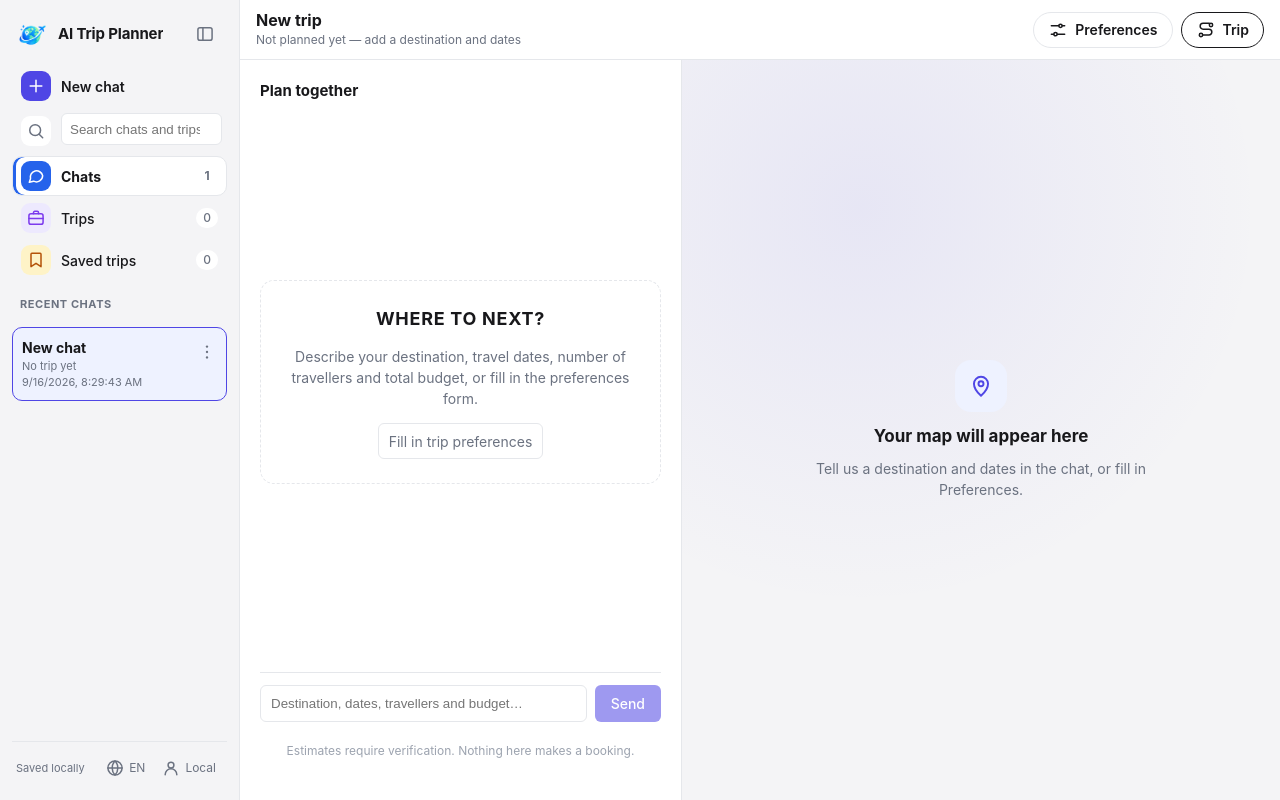
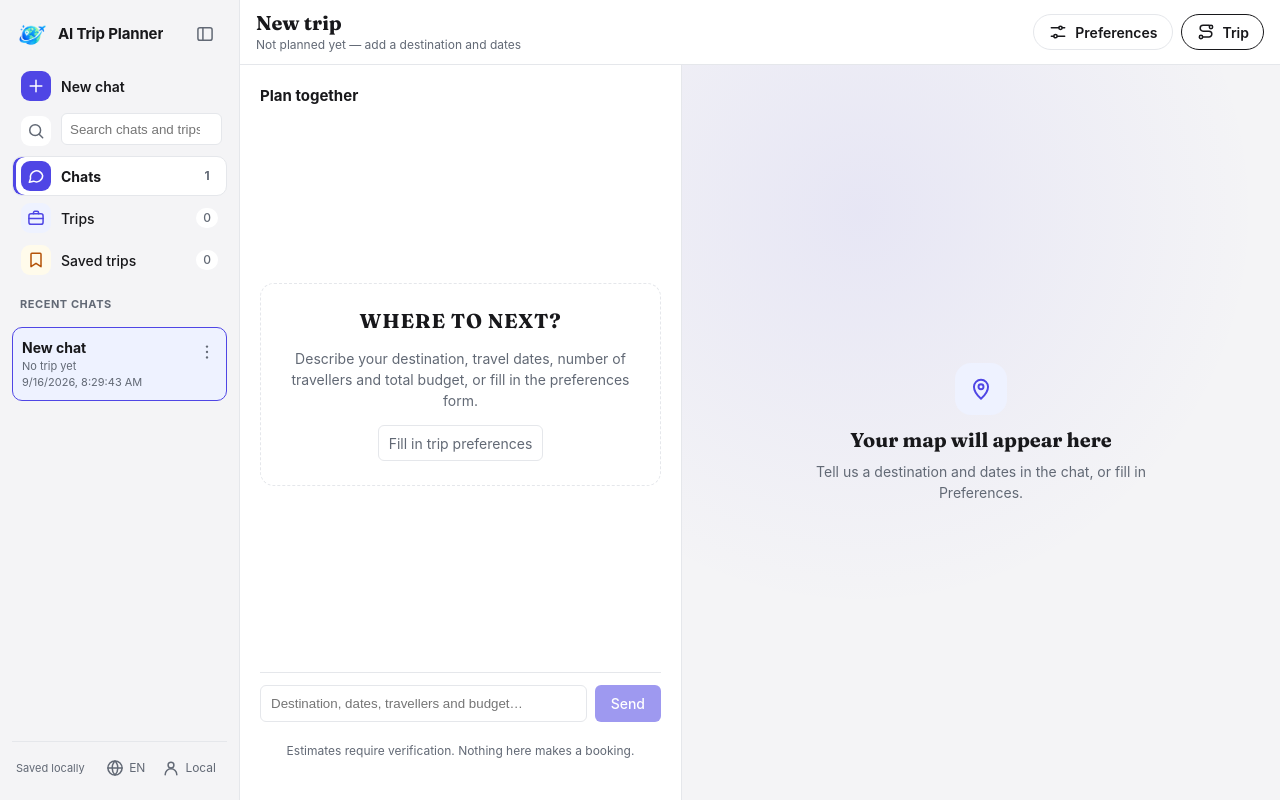
Before and after one commit to HeadmasterEggy/AI_TRIP_PLANNER, a Next.js app in the folder apps/web/: page / in a window 1280 px wide. Built offline with nearby package versions, Linux system fonts and the light colour scheme.

Commit message:
style(web): establish theme and typography hierarchy

```diff
--- a/apps/web/app/globals.css
+++ b/apps/web/app/globals.css
@@ -1,11 +1,19 @@
 /* Design tokens. Owner: E — tweak freely, keep names stable. */
 :root {
+  color-scheme: light dark;
+  --font-display: Georgia, "Times New Roman", serif;
+  --font-size-title: 1.25rem;
+  --font-size-body: 0.875rem;
+  --font-size-meta: 0.75rem;
+  --line-height-title: 1.3;
+  --line-height-body: 1.5;
   --page: #fbfbfc;
   --surface: #ffffff;
   --surface-2: #f4f4f6;
   --text: #18181b;
-  --text-dim: #6b7280;
-  --text-mut: #9ca3af;
+  --text-dim: #626975;
+  --text-mut: #626975;
+  --on-accent: #fff;
   --border: #e5e7eb;
   --accent: #4f46e5;
   --accent-bg: #eef2ff;
@@ -39,7 +47,8 @@
     --surface-2: #1f1f24;
     --text: #e8e8ea;
     --text-dim: #9ca3af;
-    --text-mut: #6b7280;
+    --text-mut: #9ca3af;
+    --on-accent: #0e0e11;
     --border: #2a2a31;
     --accent: #8b83f0;
     --accent-bg: #201d3d;
@@ -70,7 +79,7 @@ body {
   background: var(--page);
   color: var(--text);
   font:
-    14px/1.5 -apple-system,
+    var(--font-size-body) / var(--line-height-body) -apple-system,
     BlinkMacSystemFont,
     "Segoe UI",
     system-ui,
@@ -297,7 +306,7 @@ button {
   border: none;
   border-radius: var(--radius-sm);
   background: var(--accent);
-  color: #fff;
+  color: var(--on-accent);
   font-weight: 500;
   transition:
     filter var(--transition),
@@ -546,7 +555,7 @@ button {
   border: none;
   border-radius: var(--radius-sm);
   background: var(--accent);
-  color: #fff;
+  color: var(--on-accent);
   font-weight: 500;
   box-shadow: var(--shadow-sm);
   transition:
@@ -672,7 +681,7 @@ button:not(.section__row):not(.stay-option):not(.primary):not(.trip__cta) {
 }
 .primary {
   background: var(--accent);
-  color: #fff;
+  color: var(--on-accent);
   border: 0;
   border-radius: var(--radius-sm);
   padding: 9px 14px;
@@ -899,8 +908,8 @@ button:not(.section__row):not(.stay-option):not(.primary):not(.trip__cta) {
   margin: 24px auto;
   padding: 24px;
   max-width: 1400px;
-  background: #fff;
-  border: 1px solid #deded7;
+  background: var(--surface);
+  border: 1px solid var(--border);
   border-radius: 16px;
   overflow-wrap: anywhere;
 }
@@ -914,17 +923,17 @@ button:not(.section__row):not(.stay-option):not(.primary):not(.trip__cta) {
 .trip-editor input {
   padding: 8px 12px;
   margin: 4px;
-  border: 1px solid #c6cec6;
+  border: 1px solid var(--border);
   border-radius: 6px;
   max-width: 100%;
 }
 .trip-editor button[aria-pressed="true"] {
-  background: #dce8df;
+  background: var(--accent-bg);
 }
 .trip-editor button:focus-visible,
 .trip-editor input:focus-visible,
 .trip-editor select:focus-visible {
-  outline: 3px solid #37664c;
+  outline: 3px solid var(--accent);
   outline-offset: 2px;
 }
 .editor-columns {
@@ -933,14 +942,14 @@ button:not(.section__row):not(.stay-option):not(.primary):not(.trip__cta) {
   gap: 24px;
 }
 .editor-activity {
-  border-bottom: 1px solid #ddd;
+  border-bottom: 1px solid var(--border);
   padding: 16px 0;
 }
 .google-map {
   height: 480px;
   min-width: 0;
   border-radius: 12px;
-  background: #edf0e9;
+  background: var(--surface-2);
 }
 .trip-map-controls {
   display: flex;
@@ -1140,21 +1149,18 @@ button:not(.section__row):not(.stay-option):not(.primary):not(.trip__cta) {
   background: var(--surface) !important;
 }
 .sidebar-nav__item--create {
-  --tone: #fff;
+  --tone: var(--on-accent);
   --tone-bg: var(--accent);
   font-weight: 600;
 }
-.sidebar-nav__item--chats {
-  --tone: #2563eb;
-  --tone-bg: #dbeafe;
-}
+.sidebar-nav__item--chats,
 .sidebar-nav__item--trips {
-  --tone: #7c3aed;
-  --tone-bg: #ede9fe;
+  --tone: var(--accent);
+  --tone-bg: var(--accent-bg);
 }
 .sidebar-nav__item--saved {
-  --tone: #b45309;
-  --tone-bg: #fef3c7;
+  --tone: var(--warn);
+  --tone-bg: var(--warn-bg);
 }
 .sidebar-nav__icon {
   display: grid;
@@ -1195,7 +1201,7 @@ button:not(.section__row):not(.stay-option):not(.primary):not(.trip__cta) {
 }
 .sidebar-nav__item.is-current .sidebar-nav__icon {
   background: var(--tone);
-  color: #fff;
+  color: var(--on-accent);
 }
 .sidebar-search {
   padding-right: 4px !important;
@@ -1413,8 +1419,9 @@ button:not(.section__row):not(.stay-option):not(.primary):not(.trip__cta) {
 .topbar-title {
   margin: 0;
   overflow: hidden;
-  font-size: 16px;
-  line-height: 1.3;
+  font-family: var(--font-display), Georgia, "Times New Roman", serif;
+  font-size: var(--font-size-title);
+  line-height: var(--line-height-title);
   white-space: nowrap;
   text-overflow: ellipsis;
 }
@@ -1422,7 +1429,7 @@ button:not(.section__row):not(.stay-option):not(.primary):not(.trip__cta) {
   margin: 0;
   overflow: hidden;
   color: var(--text-dim);
-  font-size: 12px;
+  font-size: var(--font-size-meta);
   white-space: nowrap;
   text-overflow: ellipsis;
 }
@@ -1452,7 +1459,7 @@ button:not(.section__row):not(.stay-option):not(.primary):not(.trip__cta) {
   place-items: center;
   border-radius: var(--radius-pill);
   background: var(--accent);
-  color: #fff;
+  color: var(--on-accent);
   font-size: 11px;
 }
 .topbar-views {
@@ -1515,7 +1522,9 @@ button:not(.section__row):not(.stay-option):not(.primary):not(.trip__cta) {
 .chat-empty h3 {
   margin: 0 0 6px;
   color: var(--text);
-  font-size: 18px;
+  font-family: var(--font-display), Georgia, "Times New Roman", serif;
+  font-size: var(--font-size-title);
+  line-height: var(--line-height-title);
 }
 .skeleton--map {
   height: 100%;
@@ -1635,7 +1644,9 @@ button:not(.section__row):not(.stay-option):not(.primary):not(.trip__cta) {
 .map-placeholder h2 {
   margin: 4px 0 0;
   color: var(--text);
-  font-size: 17px;
+  font-family: var(--font-display), Georgia, "Times New Roman", serif;
+  font-size: var(--font-size-title);
+  line-height: var(--line-height-title);
 }
 .map-placeholder p {
   margin: 0;
@@ -1729,6 +1740,9 @@ button:not(.section__row):not(.stay-option):not(.primary):not(.trip__cta) {
   line-height: 1.25;
   overflow-wrap: anywhere;
 }
+.workspace-drawer--trip .drawer__title h2 {
+  font-family: var(--font-display), Georgia, "Times New Roman", serif;
+}
 .drawer__close {
   display: grid;
   flex: none;
@@ -1927,7 +1941,7 @@ button:not(.section__row):not(.stay-option):not(.primary):not(.trip__cta) {
   }
 }
 .edit-preview {
-  background: #f1f5ed;
+  background: var(--surface-2);
   padding: 16px;
   border-radius: 12px;
 }
--- a/apps/web/app/layout.tsx
+++ b/apps/web/app/layout.tsx
@@ -1,14 +1,17 @@
 import "./globals.css";
+import { Fraunces } from "next/font/google";
 import type { ReactNode } from "react";
+
+const display = Fraunces({ subsets: ["latin"], variable: "--font-display", display: "swap" });
 
 export const metadata = {
   title: "AI Trip Planner",
-  description: "ELEC5620 multi-agent trip planning system — scaffold",
+  description: "Plan trips with an AI travel planning workspace.",
 };
 
 export default function RootLayout({ children }: { children: ReactNode }) {
   return (
-    <html lang="en">
+    <html lang="en" className={display.variable}>
       <body>{children}</body>
     </html>
   );
```
Also changed, not shown: 1 other file (tests, documents, lock files or other folders).
